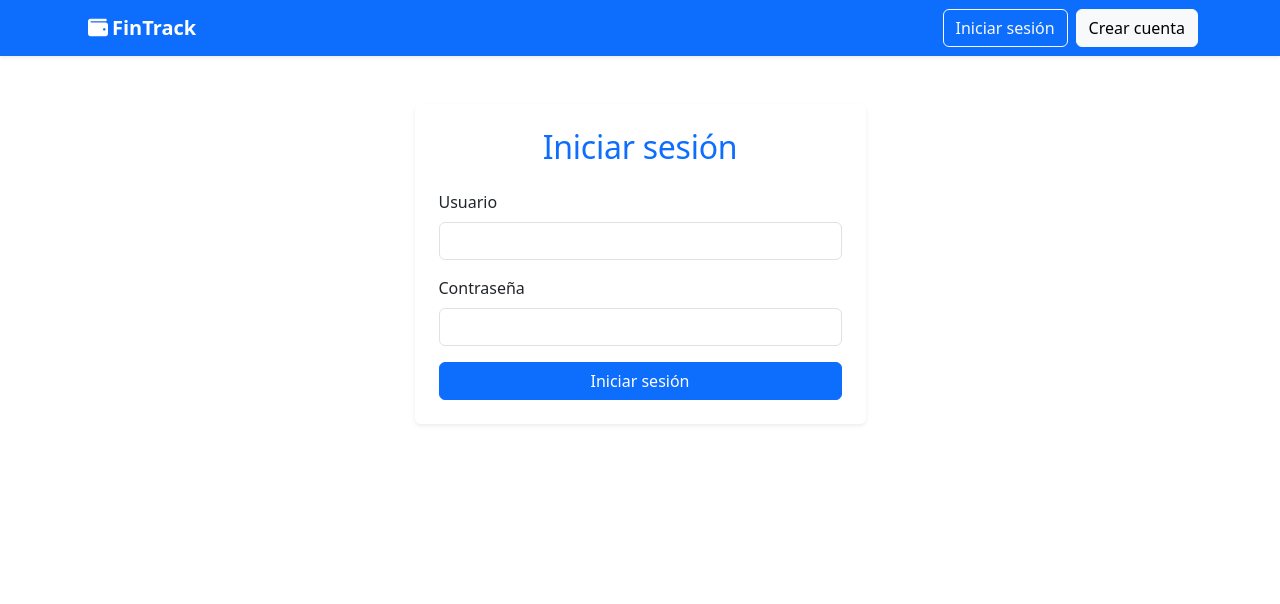
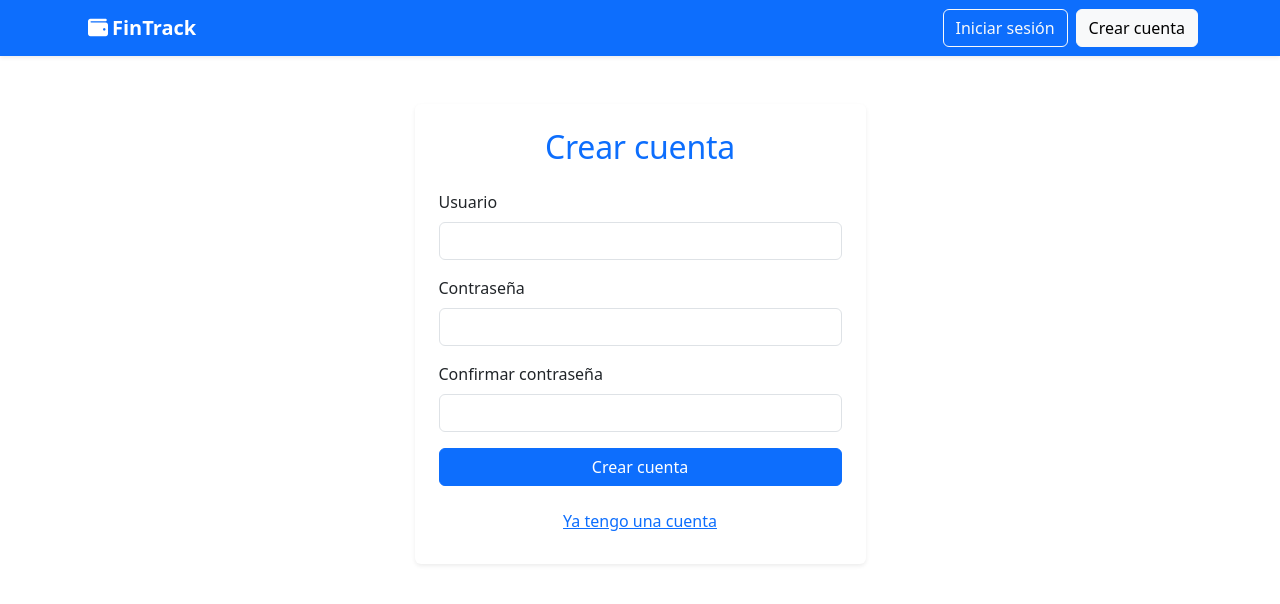
Before and after one commit to agustinburgues/FinTrack, a React (Vite) app in the folder frontend/: page /register in a window 1280 px wide. Shown: the top 604 px of the page. Built offline with nearby package versions, Linux system fonts and the light colour scheme; no server answers.

Commit message:
Arreglo registro de usuario

```diff
--- a/frontend/src/App.jsx
+++ b/frontend/src/App.jsx
@@ -8,6 +8,7 @@ import {
 import api from "./services/api";
 
 import Login from "./pages/Login";
+import Register from "./pages/Register";
 import Dashboard from "./pages/Dashboard";
 import Transactions from "./pages/Transactions";
 import TransactionForm from "./pages/TransactionForm";
@@ -50,7 +51,10 @@ function App() {
             {!logged ? (
                 <>
                     <PublicNavbar />
-                    <Login onLogin={() => setLogged(true)}/>
+                    <Routes>
+                        <Route path="/" element={<Login onLogin={() => setLogged(true)} />}/>
+                        <Route path="/register" element={<Register />}/>
+                    </Routes>
                 </>
             ) : (
                 <Routes>
--- /dev/null
+++ b/frontend/src/pages/Register.jsx
@@ -0,0 +1,165 @@
+import { useState } from "react";
+import { useNavigate } from "react-router-dom";
+import api from "../services/api";
+
+function Register() {
+
+    const navigate = useNavigate();
+
+    const [username, setUsername] = useState("");
+    const [password, setPassword] = useState("");
+    const [passwordConfirm, setPasswordConfirm] = useState("");
+    const [error, setError] = useState("");
+    const [success, setSuccess] = useState("");
+
+    const handleSubmit = async (e) => {
+        e.preventDefault();
+
+        setError("");
+        setSuccess("");
+
+        try {
+
+            await api.get("csrf/");
+
+            await api.post("register/", {
+                username,
+                password,
+                password_confirm: passwordConfirm,
+            });
+
+            setSuccess("Cuenta creada correctamente. Puedes iniciar sesión.");
+
+            setTimeout(() => {
+                navigate("/login");
+            }, 1500);
+
+        } catch (error) {
+
+            console.error(error);
+
+            if (error.response?.data?.error) {
+                setError(error.response.data.error);
+            } else {
+                setError("No se pudo crear la cuenta.");
+            }
+        }
+    };
+
+    return (
+        <div className="container mt-5">
+
+            <div className="row justify-content-center">
+
+                <div className="col-md-5">
+
+                    <div className="card shadow-sm border-0">
+
+                        <div className="card-body p-4">
+
+                            <h2 className="text-center mb-4">
+                                Crear cuenta
+                            </h2>
+
+                            {error && (
+                                <div className="alert alert-danger">
+                                    {error}
+                                </div>
+                            )}
+
+                            {success && (
+                                <div className="alert alert-success">
+                                    {success}
+                                </div>
+                            )}
+
+                            <form onSubmit={handleSubmit}>
+
+                                <div className="mb-3">
+
+                                    <label className="form-label">
+                                        Usuario
+                                    </label>
+
+                                    <input
+                                        type="text"
+                                        className="form-control"
+                                        value={username}
+                                        onChange={(e) =>
+                                            setUsername(e.target.value)
+                                        }
+                                        required
+                                    />
+
+                                </div>
+
+                                <div className="mb-3">
+
+                                    <label className="form-label">
+                                        Contraseña
+                                    </label>
+
+                                    <input
+                                        type="password"
+                                        className="form-control"
+                                        value={password}
+                                        onChange={(e) =>
+                                            setPassword(e.target.value)
+                                        }
+                                        required
+                                    />
+
+                                </div>
+
+                                <div className="mb-3">
+
+                                    <label className="form-label">
+                                        Confirmar contraseña
+                                    </label>
+
+                                    <input
+                                        type="password"
+                                        className="form-control"
+                                        value={passwordConfirm}
+                                        onChange={(e) =>
+                                            setPasswordConfirm(e.target.value)
+                                        }
+                                        required
+                                    />
+
+                                </div>
+
+                                <button
+                                    type="submit"
+                                    className="btn btn-primary w-100"
+                                >
+                                    Crear cuenta
+                                </button>
+
+                            </form>
+
+                            <div className="text-center mt-3">
+
+                                <button
+                                    type="button"
+                                    className="btn btn-link"
+                                    onClick={() => navigate("/login")}
+                                >
+                                    Ya tengo una cuenta
+                                </button>
+
+                            </div>
+
+                        </div>
+
+                    </div>
+
+                </div>
+
+            </div>
+
+        </div>
+    );
+}
+
+export default Register;
```
Also changed, not shown: 2 other files (tests, documents, lock files or other folders).
